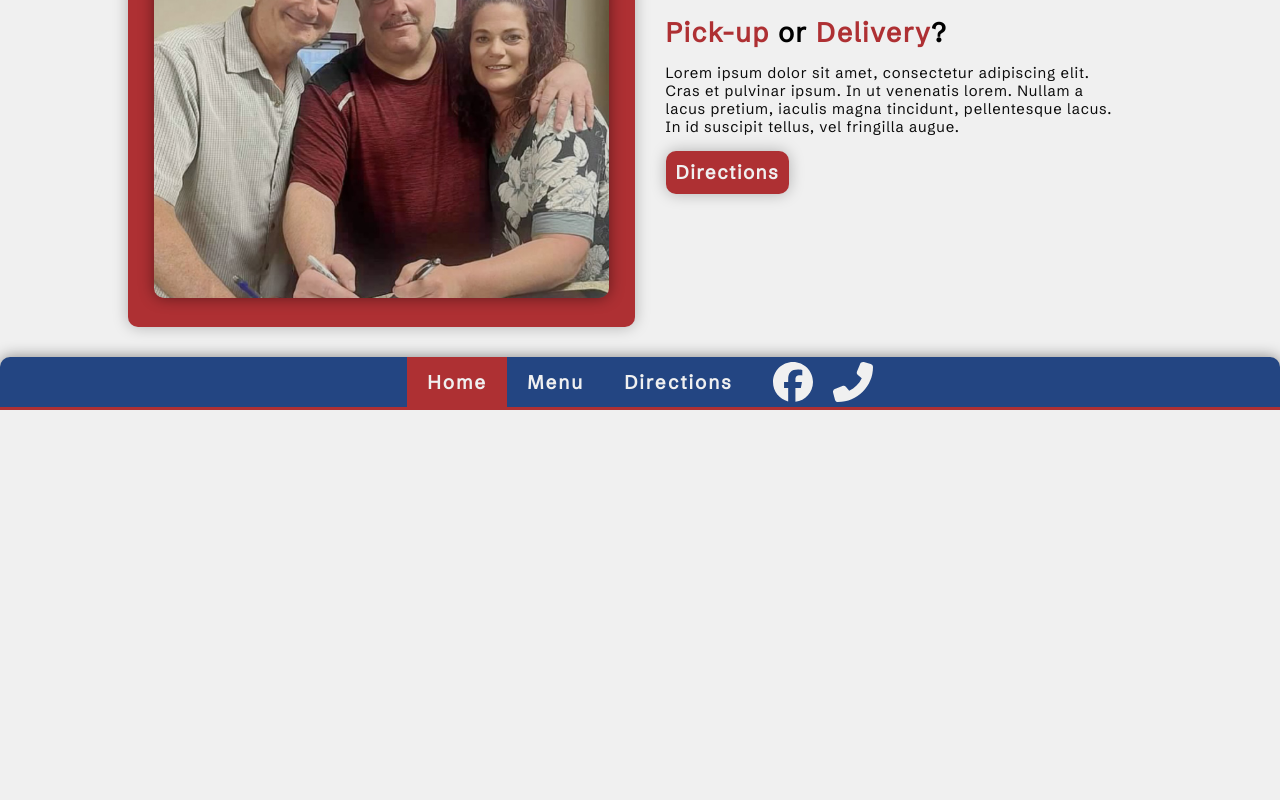
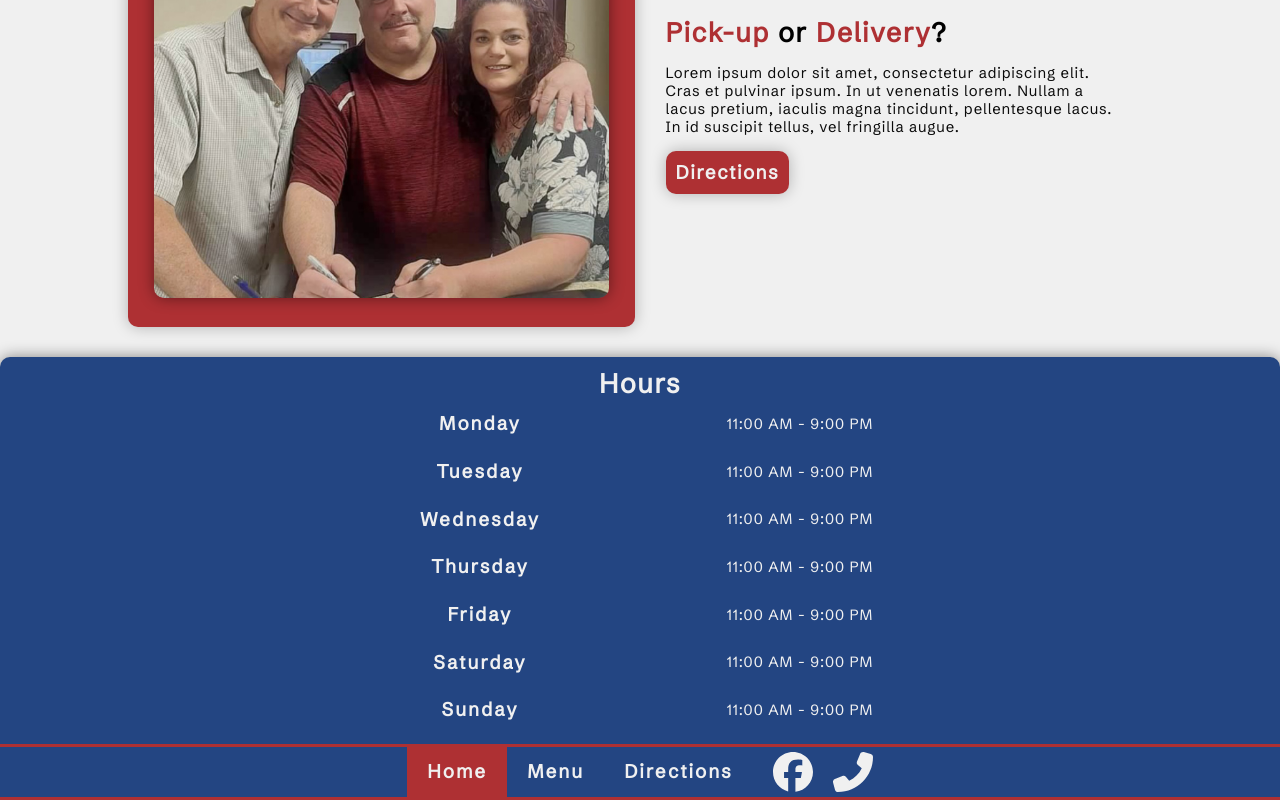
Before and after one commit to TheMrDenty/Postal-Pizza, a React (Create React App) app: page / in a window 1280 px wide. Shown: the part 1217-2017 px from the top of the page. Before the commit the page ends 1627 px from the top, so only its background shows below. Built offline with nearby package versions, Linux system fonts and the light colour scheme.

Commit message:
added hours section

```diff
--- a/src/components/Footer/index.js
+++ b/src/components/Footer/index.js
@@ -6,6 +6,39 @@ import Links from '../Links'
 function Footer() {
   return (
     <div className='footer-container'>
+      <div className='hours-container'>
+        <h1>hours</h1>
+        <ul className='hours'>
+          <li>
+            <h4>monday</h4>
+            <p>11:00 AM - 9:00 PM</p>
+          </li>
+          <li>
+            <h4>tuesday</h4>
+            <p>11:00 AM - 9:00 PM</p>
+          </li>
+          <li>
+            <h4>wednesday</h4>
+            <p>11:00 AM - 9:00 PM</p>
+          </li>
+          <li>
+            <h4>thursday</h4>
+            <p>11:00 AM - 9:00 PM</p>
+          </li>
+          <li>
+            <h4>friday</h4>
+            <p>11:00 AM - 9:00 PM</p>
+          </li>
+          <li>
+            <h4>saturday</h4>
+            <p>11:00 AM - 9:00 PM</p>
+          </li>
+          <li>
+            <h4>sunday</h4>
+            <p>11:00 AM - 9:00 PM</p>
+          </li>
+        </ul>
+      </div>
       <div className='footer'>
           <div className='footer-links'>
             <Links />
--- a/src/components/Footer/styles.scss
+++ b/src/components/Footer/styles.scss
@@ -1,10 +1,51 @@
+.footer-container {
+    background-color: var(--clr-blue);
+    border-top-left-radius: var(--radius);
+    border-top-right-radius: var(--radius);
+    box-shadow: var(--shadow);
+}
+
+.hours-container {
+    padding: 10px 0;
+    text-align: center;
+
+    color: var(--clr-white);
+}
+
+.hours-container h1 {
+    text-transform: capitalize;
+    text-align: center;
+}
+
+.hours-container p {
+    color: var(--clr-white);
+
+    width: 25%;
+}
+
+.hours-container h4 {
+    width: 25%;
+
+}
+
+.hours {
+    padding-left: 0px;
+    width: 100%;
+    margin: auto 0;
+}
+
+.hours li {
+    display: flex;
+    justify-content: center;
+    align-items: center;
+
+}
+
 .footer {
-    background-color: var(--clr-blue);
+    border-top:3px solid var(--clr-red);
     border-bottom:3px solid var(--clr-red);
     display: flex;
     justify-content: center;
 
-    border-top-left-radius: var(--radius);
-    border-top-right-radius: var(--radius);
-    box-shadow: var(--shadow);
+
 }
--- a/src/index.scss
+++ b/src/index.scss
@@ -20,6 +20,7 @@
 }
 
 body {
+  padding: 0;
   margin: 0;
   background-color: var(--clr-white);
   -webkit-font-smoothing: antialiased;
@@ -57,6 +58,17 @@ h3 {
   text-transform: capitalize;
 }
 
+h4 {
+  font-family: var(--font-primary);
+  /* font-size: 20px; */
+  font-size: calc(10px + 0.690625vw);
+  font-weight: 600;
+  margin: 0;
+
+  letter-spacing: 2px;
+  text-transform: capitalize;
+}
+
 p {
   font-family: var(--font-primary);
   /* font-size: 20px; */
@@ -66,3 +78,8 @@ p {
   color: var(--clr-black);
   letter-spacing: .8px;
 }
+
+li {
+  list-style: none;
+
+}
--- a/src/pages/Home/index.js
+++ b/src/pages/Home/index.js
@@ -55,13 +55,13 @@ function Home() {
         </div>
       </div>
 
-      {/* contact */}
-      <div className='contact-container' id='directions'>
-        <div className='contact'>
-          <div className='contact-img'>
+      {/* directions */}
+      <div className='directions-container' id='directions'>
+        <div className='directions'>
+          <div className='directions-img'>
             <img src={OwnersImg} alt="postal pizza's owners"/>
           </div>
-          <div className='contact-content'>
+          <div className='directions-content'>
             <h1><span className='accent'>Pick-up</span> or <span className='accent'>Delivery</span>?</h1>
             <p>Lorem ipsum dolor sit amet, consectetur adipiscing elit. Cras et pulvinar ipsum.
               In ut venenatis lorem. Nullam a lacus pretium, iaculis magna tincidunt, pellentesque lacus.
@@ -72,7 +72,9 @@ function Home() {
             </button>
           </div>
         </div>
+
       </div>
+
     </div>
   )
 }
--- a/src/pages/Home/styles.scss
+++ b/src/pages/Home/styles.scss
@@ -125,26 +125,26 @@
     width: 100%;
 }
 
-.contact-container {
+.directions-container {
     display: flex;
     width: 100%;
     justify-content: center;
 }
 
-.contact {
+.directions {
     display: flex;
     width: 80%;
     align-items: center;
     margin: 30px 0;
 }
 
-.contact-content {
+.directions-content {
     width: 100%;
     display: block;
     margin: 0 3%;
 }
 
-.contact-img {
+.directions-img {
     background-color: var(--clr-red);
     border-radius: var(--radius);
     padding: 2.5%;
@@ -152,15 +152,17 @@
     box-shadow: var(--shadow-soft);
 }
 
-.contact-img img{
+.directions-img img{
     border-radius: var(--radius);
     width: 100%;
     box-shadow: var(--shadow);
 }
+
 a {
     color: inherit;
     text-decoration: none;
 }
+
 
 
 // for <800px screen displays dont display nav links
```
